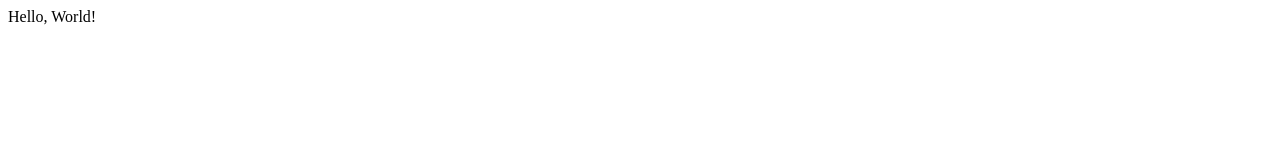
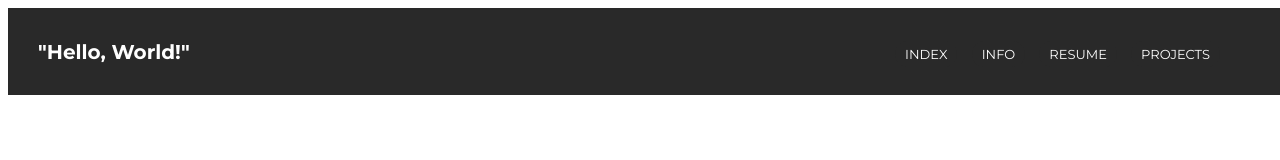
Before and after one commit to kimberlytdo/old-portfolio, a plain HTML site: page index.html in a window 1280 px wide. Drawn offline with Linux system fonts and the light colour scheme.

Commit message:
Update index.html

```diff
--- a/index.html
+++ b/index.html
@@ -1,8 +1,81 @@
 <html>
 <head>
-<title></title>
+<!---Google Font: "Montserrat"--->
+<link href='http://fonts.googleapis.com/css?family=Montserrat:700,400' rel='stylesheet' type='text/css'>
+<!---MY CSS-->
+<style type="text/css">
+    body {
+    font-family: 'Montserrat', sans-serif;
+    }
+
+/*BEGINNING ----- ALL THE CSS FOR THE NAVIGATION BAR */
+
+    #header {
+    top: 0px;
+    left: 0px;
+    }
+    #headtitle {
+    display: inline-block;
+    padding: 5px;
+    text-indent: 15px;
+    font-size: 20px;
+    position: relative;
+    }
+    nav a {
+    padding: 5px 10px 5px 10px;
+    text-transform: uppercase;
+    text-decoration: none;
+    margin-left: 5px;
+    margin-right: 5px;
+    background-color: #292929;
+    color: #ffffff;
+    border-radius: 25px;
+    text-align: right;
+    font-size: 13px;
+    }
+    nav a:hover {
+    background-color: #00c3f2;
+    }
+    nav {
+    position: absolute;
+    width: 100%;
+    color: #ffffff;
+    background-color: #292929;
+    padding: 10px;
+    }
+    #links {
+    left: 54%;
+    display: inline-block;
+    position: relative;
+    }
+
+/* END ----- ALL THE CSS FOR THE NAVIGATION BAR */
+</style>
+<title>Hello, World!</title>
 </head>
 <body>
-<p>Hello, World!</p>
+    <div id="page">
+        <header>
+            <nav>
+                <h1 id="headtitle">"Hello, World!"</h1>
+                <div id="links">
+                <a href="#index">Index</a>
+                <a href="#info">Info</a>
+                <a href="#resume">Resume</a>
+                <a href="#projects">Projects</a>
+                </div>
+            </nav>
+        </header>
+    </div>
+    <div id="content">
+        <article>
+        </article>
+        <article>
+        </article>
+    </div>
+    <aside>
+    </aside>
+    <footer>
+    </footer>
 </body>
 </html>
```
